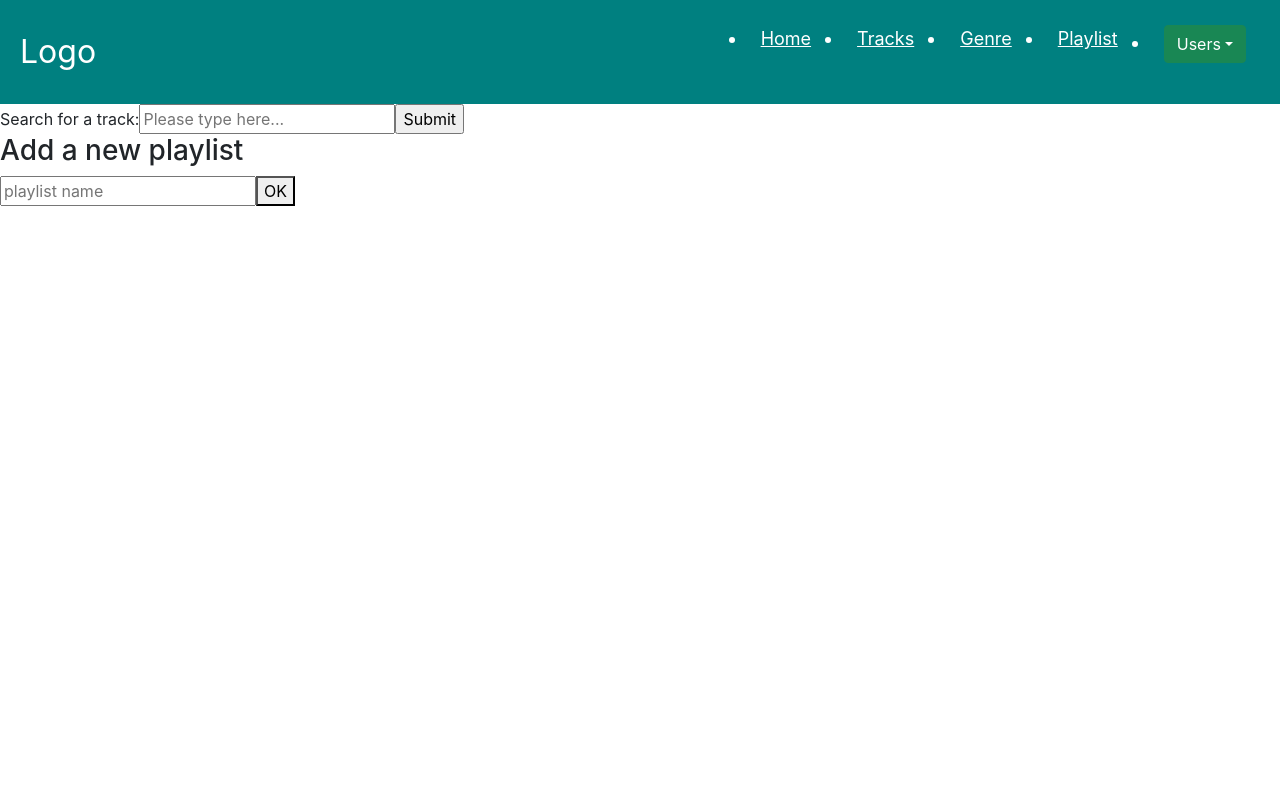
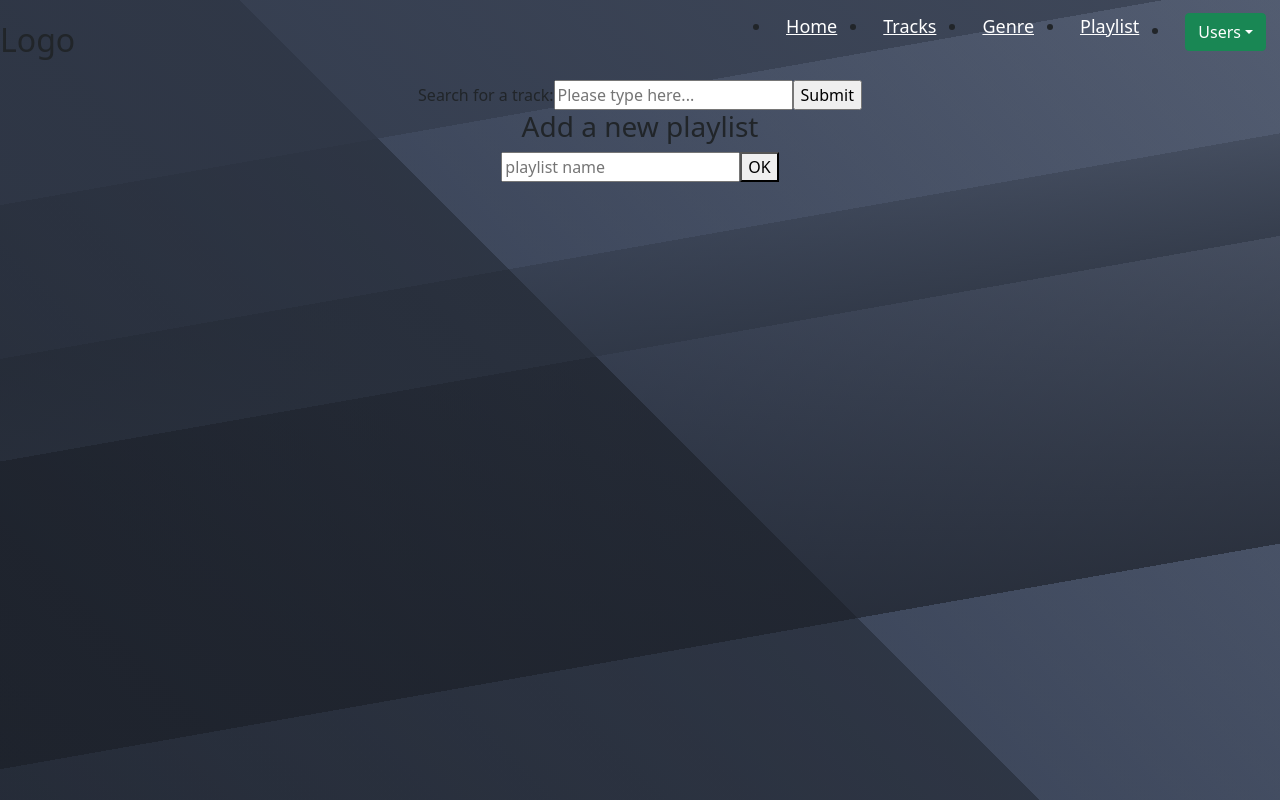
Before and after one commit to bendesousa/frontend_project_group4, a React (Create React App) app: page / in a window 1280 px wide. Built offline with nearby package versions, Linux system fonts and the light colour scheme; no server answers.

Commit message:
background CSS done

```diff
--- a/src/App.css
+++ b/src/App.css
@@ -1,12 +1,12 @@
 /* Nav bar Styleing*/
-.navbar {
+/* .navbar {
   display: flex;
   align-items: center;
   justify-content: space-between;
   padding: 20px;
   background-color: teal;
   color: #fff;
- }
+ } */
  .nav-links a {
   color: #fff;
  }
@@ -50,3 +50,5 @@
  .services:hover .dropdown {
   display: block;
  }
+
+ /* Background */
--- a/src/App.js
+++ b/src/App.js
@@ -7,12 +7,7 @@ function App() {
   return (
     <>
       <div className="App">
-
-
         <TrackContainer />
-
-
-
       </div>
     </>
   );
--- a/src/index.css
+++ b/src/index.css
@@ -1,10 +1,18 @@
+html {
+  height: 100%;
+  -webkit-box-sizing: border-box;
+          box-sizing: border-box;
+}
+
 body {
+  min-height: 100%;
+  position: relative;
+  padding-bottom: 3rem;
   margin: 0;
-  font-family: -apple-system, BlinkMacSystemFont, 'Segoe UI', 'Roboto', 'Oxygen',
-    'Ubuntu', 'Cantarell', 'Fira Sans', 'Droid Sans', 'Helvetica Neue',
-    sans-serif;
-  -webkit-font-smoothing: antialiased;
-  -moz-osx-font-smoothing: grayscale;
+  padding: 0;
+  text-align: center;
+  width: 100%;
+  background: linear-gradient(170deg, rgba(49, 57, 73, 0.8) 20%, rgba(49, 57, 73, 0.5) 20%, rgba(49, 57, 73, 0.5) 35%, rgba(41, 48, 61, 0.6) 35%, rgba(41, 48, 61, 0.8) 45%, rgba(31, 36, 46, 0.5) 45%, rgba(31, 36, 46, 0.8) 75%, rgba(49, 57, 73, 0.5) 75%), linear-gradient(45deg, rgba(20, 24, 31, 0.8) 0%, rgba(41, 48, 61, 0.8) 50%, rgba(82, 95, 122, 0.8) 50%, rgba(133, 146, 173, 0.8) 100%) #313949;
 }
 
 code {
```
